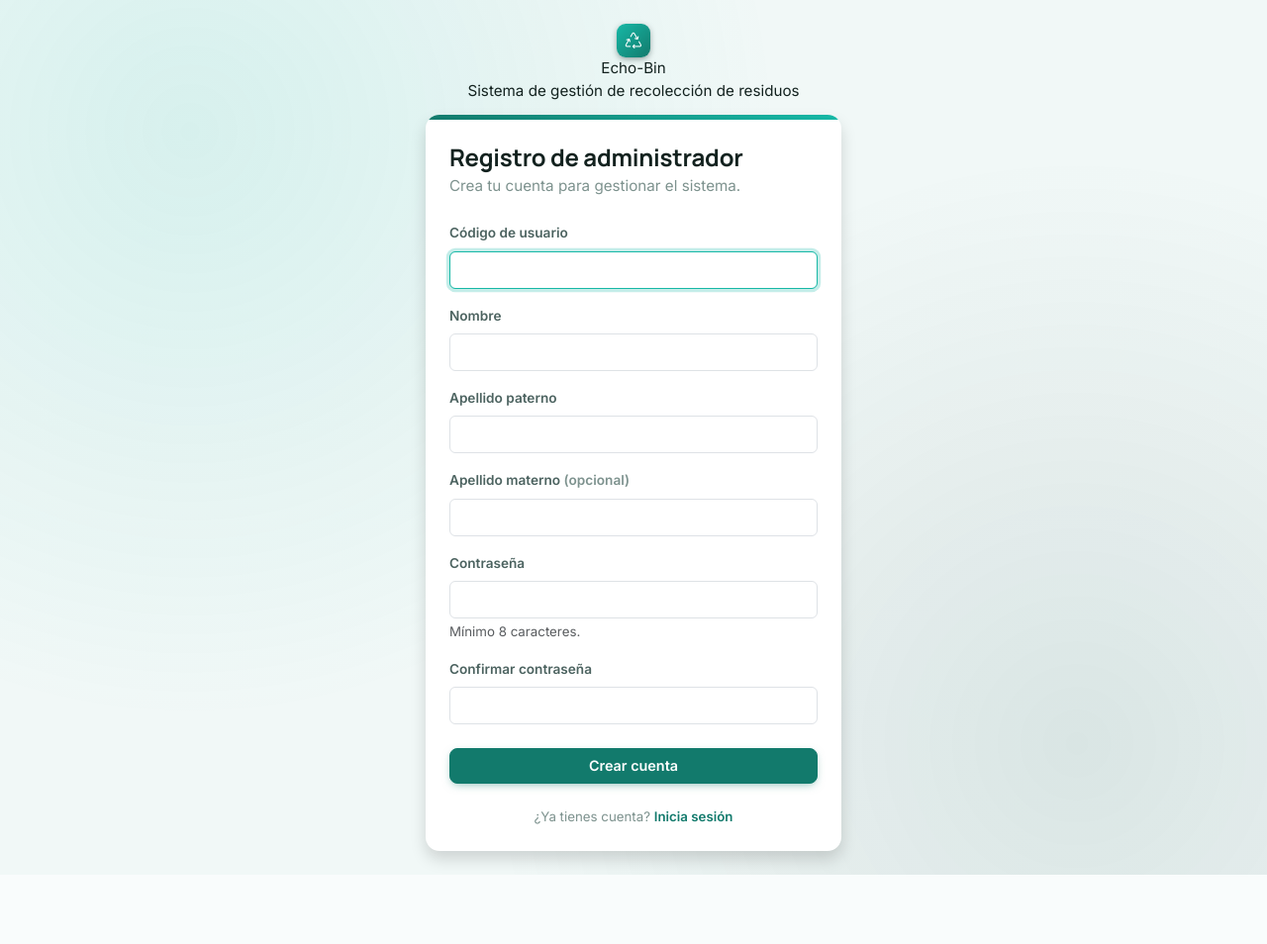
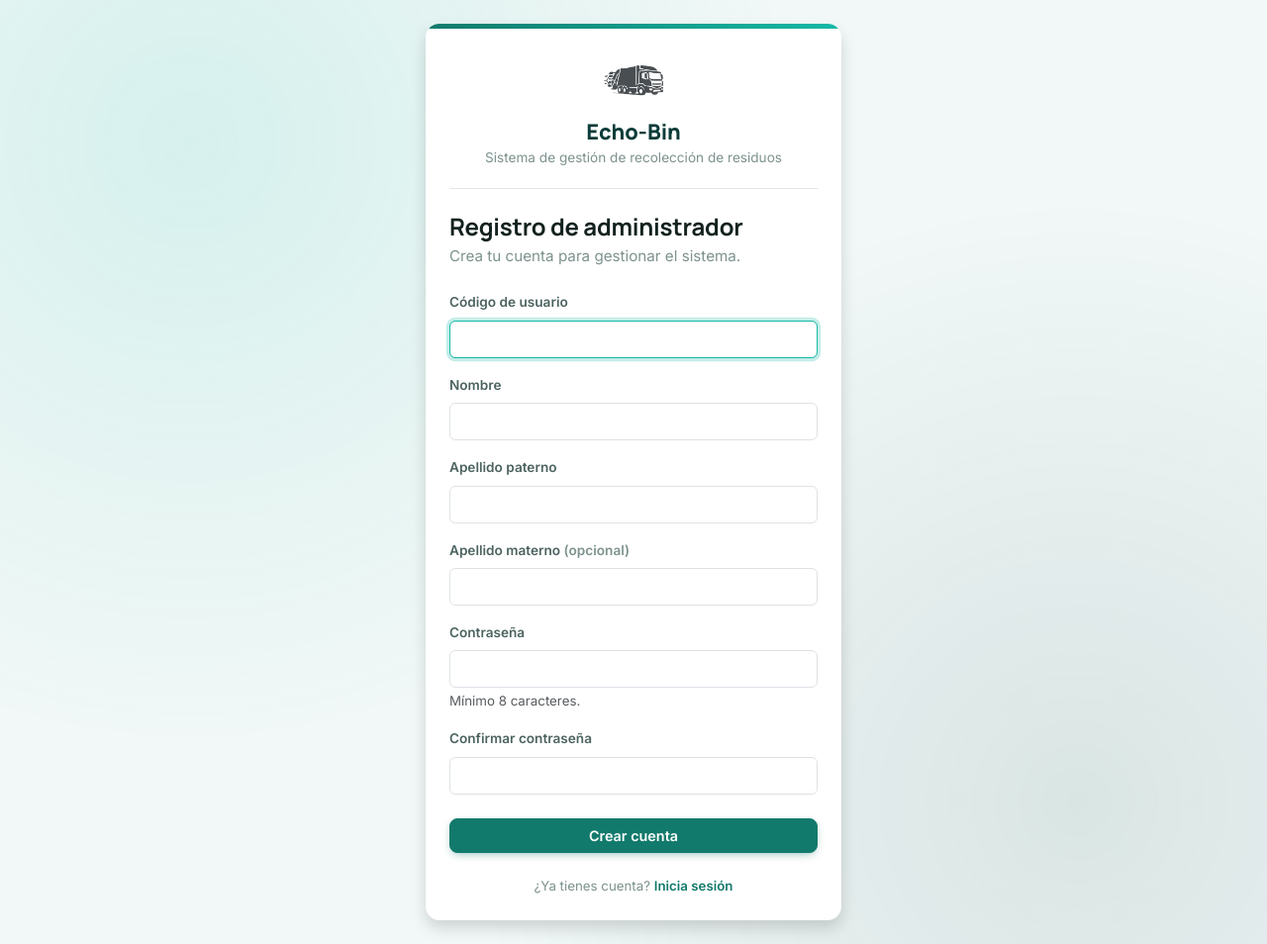
Before and after one commit to aynose1/proyecto_integrador, a Flask app: page /register in a window 1280 px wide. Shown: the whole page at 99% size. Before the commit the page ends 884 px from the top, so only its background shows below. Run offline with Flask 3, Linux system fonts and the light colour scheme.

Commit message:
Mejora de Inicio de Sesión, se agregó el logo

```diff
--- a/web/app/static/css/main.css
+++ b/web/app/static/css/main.css
@@ -433,3 +433,49 @@ thead.table-light th,
   flex-shrink: 0;
   box-shadow: 0 2px 6px -1px rgba(7, 33, 30, 0.5);
 }
+
+.logo-placeholder--lg {
+  width: 56px;
+  height: 56px;
+  font-size: 1.7rem;
+  border-radius: 14px;
+}
+
+/* ---------- Encabezado de marca en login/registro ---------- */
+.auth-header {
+  margin-bottom: 1.5rem;
+  padding-bottom: 1.25rem;
+  border-bottom: 1px solid var(--border-soft);
+}
+
+.auth-header__logo {
+  height: 56px;
+  width: auto;
+  margin-bottom: 0.5rem;
+}
+
+.auth-header__name {
+  font-family: "Manrope", sans-serif;
+  font-weight: 800;
+  font-size: 1.35rem;
+  color: var(--brand-teal-900);
+}
+
+.auth-header__tagline {
+  font-size: 0.85rem;
+  color: var(--ink-400);
+}
+
+/* ---------- Icono de identidad en el encabezado de cada módulo ---------- */
+.page-header__icon {
+  display: inline-flex;
+  align-items: center;
+  justify-content: center;
+  width: 44px;
+  height: 44px;
+  flex-shrink: 0;
+  border-radius: 12px;
+  background: var(--brand-aqua-100);
+  color: var(--brand-teal-700);
+  font-size: 1.3rem;
+}
--- a/web/app/templates/register.html
+++ b/web/app/templates/register.html
@@ -2,13 +2,14 @@
 {% block title %}Registro — {{ app_name }}{% endblock %}
 
 {% block auth_content %}
-<div class="auth-header text-center">
-  <span class="logo-placeholder logo-placeholder--lg" aria-hidden="true"><i class="bi bi-recycle"></i></span>
-  <div class="auth-header__name">{{ app_name }}</div>
-  <div class="auth-header__tagline">Sistema de gestión de recolección de residuos</div>
-</div>
 <div class="auth-card card shadow">
   <div class="card-body p-4">
+    <div class="auth-header text-center">
+      <img src="{{ url_for('static', filename='img/pi_logo.png') }}" alt="{{ app_name }}" class="auth-header__logo">
+      <div class="auth-header__name">{{ app_name }}</div>
+      <div class="auth-header__tagline">Sistema de gestión de recolección de residuos</div>
+    </div>
+
     <h1 class="h4 mb-1">Registro de administrador</h1>
     <p class="text-muted mb-4">Crea tu cuenta para gestionar el sistema.</p>
 
```
Also changed, not shown: web/app/templates/login.html (+6 -5 lines).
